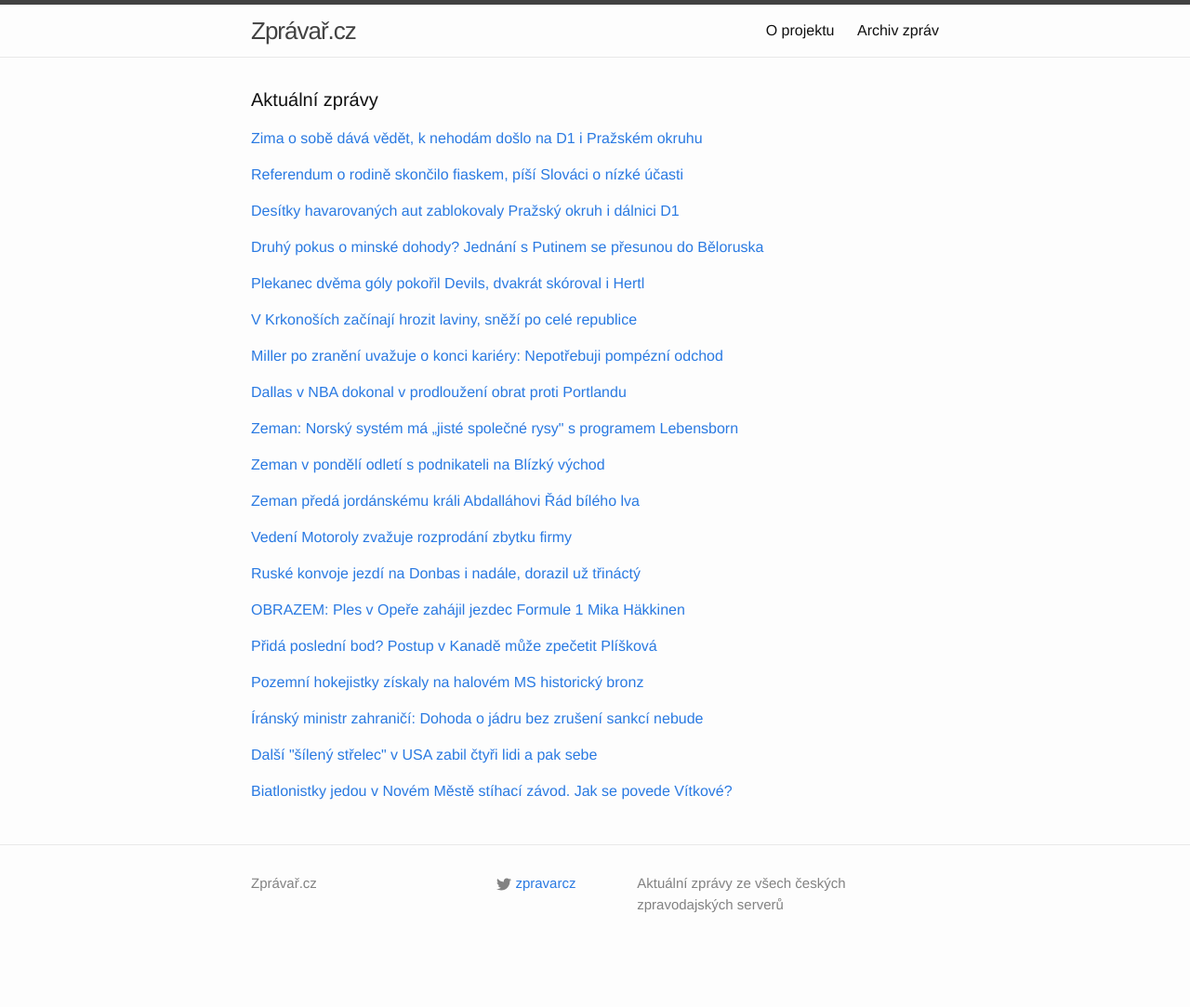
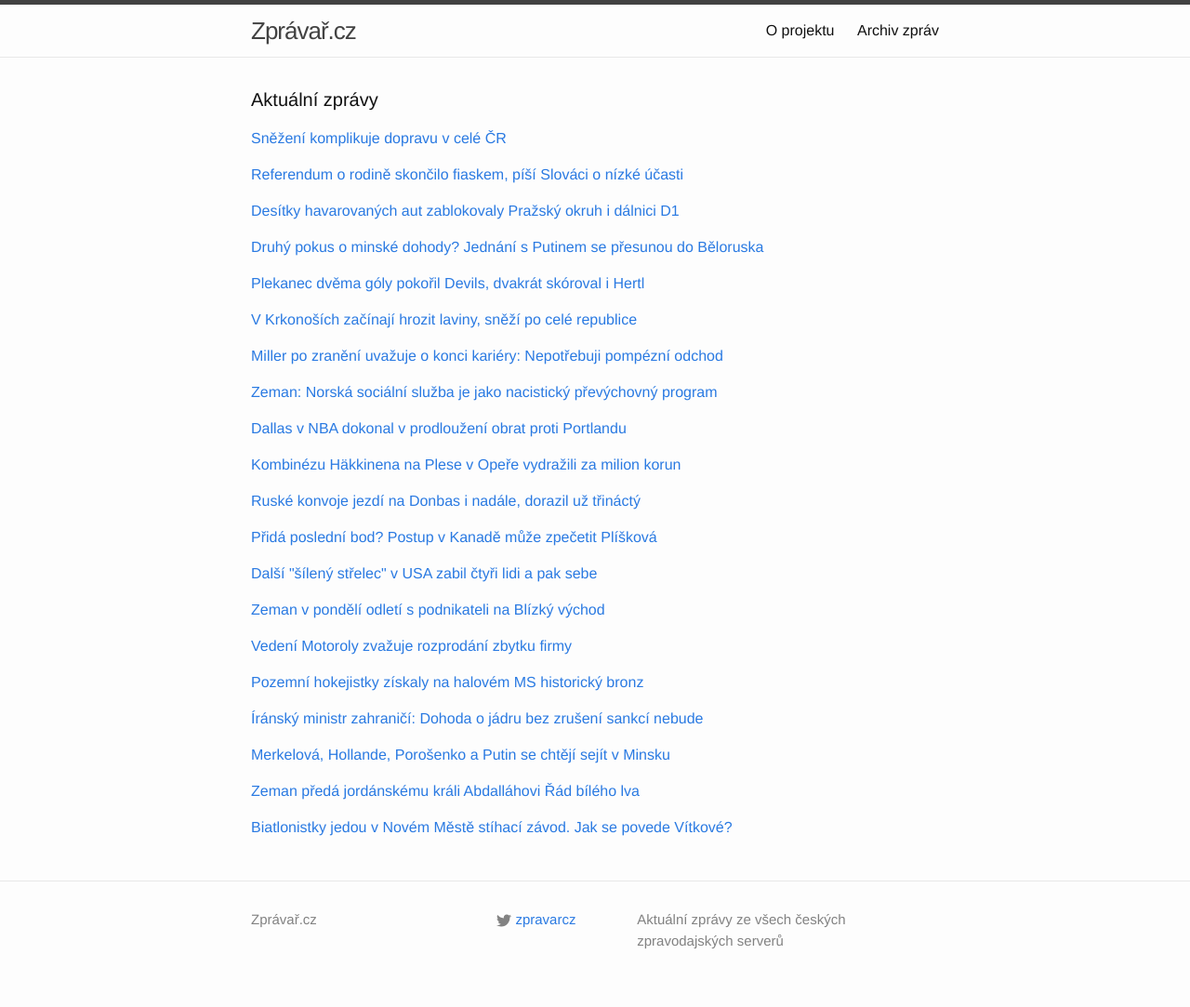
Before and after one commit to adliska/zpravar, a Jekyll site: the page built from index.html, in a window 1280 px wide. Shown: the whole page at 93% size. Built offline with Jekyll 4.4.1, drawn with Linux system fonts in a browser that asks for light colours; before the commit the page ends 1044 px from its top, so only the background shows below that.

Commit message:
zpravar news update

```diff
--- a/index.html
+++ b/index.html
@@ -5,9 +5,10 @@ layout: default
 <div class="home">
     <h1 class="page-heading">Aktuální zprávy</h1>
 
-<p><a href="javascript:;" onclick="toggle_visibility('zpravy0')">Zima o sobě dává vědět, k nehodám došlo na D1 i Pražském okruhu</a></p>
+<p><a href="javascript:;" onclick="toggle_visibility('zpravy0')">Sněžení komplikuje dopravu v celé ČR</a></p>
 <div id="zpravy0" style="display:none">
 <ul>
+<li><a href=http://www.ceskenoviny.cz/zpravy/zpravy/snezeni-komplikuje-dopravu-v-cele-cr/1178738>Sněžení komplikuje dopravu v celé ČR - www.ceskenoviny.cz</a></li>
 <li><a href=http://www.ceskatelevize.cz/ct24/domaci/300953-zima-o-sobe-dava-vedet-k-nehodam-doslo-na-d1-i-prazskem-okruhu/>Zima o sobě dává vědět, k nehodám došlo na D1 i Pražském okruhu - www.ceskatelevize.cz</a></li>
 <li><a href=http://www.ceskatelevize.cz/ct24/domaci/300953-zima-o-sobe-opet-dava-vedet-k-nehodam-doslo-na-d1-i-na-prazskem-okruhu/>Zima o sobě opět dává vědět, k nehodám došlo na D1 i na Pražském okruhu - www.ceskatelevize.cz</a></li>
 <li><a href=http://www.novinky.cz/domaci/361077-prazsky-okruh-zablokovala-hromadna-nehoda-dalsi-je-na-d1.html>Pražský okruh zablokovala hromadná nehoda, další je na D1 - www.novinky.cz</a></li>
@@ -65,7 +66,6 @@ layout: default
 <li><a href=http://www.ceskenoviny.cz/zpravy/zpravy/v-donbasu-dalsi-mrtvi-podle-nemeckeho-listu-je-uz-50-000-obeti/1178796>V Donbasu další mrtví, podle německého listu je už 50.000 obětí - www.ceskenoviny.cz</a></li>
 <li><a href=http://www.tyden.cz/rubriky/zahranici/rusko-a-okoli/sefka-diplomacie-eu-ukrajina-potrebuje-vetsi-financni-podporu_332752.html>Šéfka diplomacie EU: Ukrajina potřebuje větší finanční podporu - www.tyden.cz</a></li>
 <li><a href=http://zahranicni.ihned.cz/c1-63505980-nemecke-zpravodajske-sluzby-obeti-uz-je-50-tisic-donbas-hlasi-dalsi-mrtve>Německé zpravodajské služby: Obětí už je 50 tisíc. Donbas hlásí další mrtvé - zahranicni.ihned.cz</a></li>
-<li><a href=http://www.ceskatelevize.cz/ct24/svet/300960-nemecka-rozvedka-konflikt-v-donbasu-ma-50-tisic-obeti/>Německá rozvědka: Konflikt v Donbasu má 50 tisíc obětí - www.ceskatelevize.cz</a></li>
 </ul>
 </div><p><a href="javascript:;" onclick="toggle_visibility('zpravy4')">Plekanec dvěma góly pokořil Devils, dvakrát skóroval i Hertl</a></p>
 <div id="zpravy4" style="display:none">
@@ -94,62 +94,64 @@ layout: default
 <li><a href=http://sport.idnes.cz/lyzovani-miller-konec-06p-/lyzovani.aspx?c=A150208_111957_lyzovani_rou>Americký lyžař Miller po dalším zranění připustil konec kariéry - sport.idnes.cz</a></li>
 <li><a href=http://sport.aktualne.cz/zraneny-bode-miller-pripustil-konec-lyzarske-kariery/r~12050422af7d11e490f70025900fea04/>Zraněný Bode Miller připustil konec lyžařské kariéry - sport.aktualne.cz</a></li>
 </ul>
-</div><p><a href="javascript:;" onclick="toggle_visibility('zpravy7')">Dallas v NBA dokonal v prodloužení obrat proti Portlandu</a></p>
+</div><p><a href="javascript:;" onclick="toggle_visibility('zpravy7')">Zeman: Norská sociální služba je jako nacistický převýchovný program</a></p>
 <div id="zpravy7" style="display:none">
+<ul>
+<li><a href=http://zpravy.e15.cz/domaci/politika/zeman-norska-socialni-sluzba-je-jako-nacisticky-prevychovny-program-1160743>Zeman: Norská sociální služba je jako nacistický převýchovný program - zpravy.e15.cz</a></li>
+<li><a href=http://www.denik.cz/z_domova/zeman-norsky-system-ma-jiste-spolecne-rysy-s-programem-lebensborn-20150208.html>Zeman: Norský systém má „jisté společné rysy" s programem Lebensborn - www.denik.cz</a></li>
+<li><a href=http://domaci.ihned.cz/c1-63506560-zeman-prirovnal-norsky-pestounsky-system-k-nacistickemu-programu-lebensborn>Zeman přirovnal norský pěstounský systém k nacistickému programu Lebensborn - domaci.ihned.cz</a></li>
+<li><a href=http://www.ceskenoviny.cz/zpravy/zpravy/zeman-prirovnal-norsky-pestounsky-system-k-programu-lebensborn/1178828>Zeman přirovnal norský pěstounský systém k programu Lebensborn - www.ceskenoviny.cz</a></li>
+</ul>
+</div><p><a href="javascript:;" onclick="toggle_visibility('zpravy8')">Dallas v NBA dokonal v prodloužení obrat proti Portlandu</a></p>
+<div id="zpravy8" style="display:none">
 <ul>
 <li><a href=http://www.sportovninoviny.cz/zpravy/dallas-v-nba-dokonal-v-prodlouzeni-obrat-proti-portlandu/1178779>Dallas v NBA dokonal v prodloužení obrat proti Portlandu - www.sportovninoviny.cz</a></li>
 <li><a href=http://sport.idnes.cz/basketbakl-nba-0f9-/basket.aspx?c=A150208_102502_sport-basket_rou>Dallas dokonal v prodloužení vítězný obrat v duelu s Portlandem - sport.idnes.cz</a></li>
 <li><a href=http://sport.aktualne.cz/dallas-v-nba-dokonal-v-prodlouzeni-obrat-proti-portlandu/r~c760abc4af7211e49e4b0025900fea04/>Dallas v NBA dokonal v prodloužení obrat proti Portlandu - sport.aktualne.cz</a></li>
 <li><a href=http://www.denik.cz/ostatni_sport/neuveritelnou-stihaci-jizdu-dallasu-reziroval-nowitzki-golden-state-radilo-20150.html>Neuvěřitelnou stíhací jízdu Dallasu režíroval Nowitzki. Golden State řádilo - www.denik.cz</a></li>
 </ul>
-</div><p><a href="javascript:;" onclick="toggle_visibility('zpravy8')">Zeman: Norský systém má „jisté společné rysy" s programem Lebensborn</a></p>
-<div id="zpravy8" style="display:none">
+</div><p><a href="javascript:;" onclick="toggle_visibility('zpravy9')">Kombinézu Häkkinena na Plese v Opeře vydražili za milion korun</a></p>
+<div id="zpravy9" style="display:none">
 <ul>
-<li><a href=http://www.denik.cz/z_domova/zeman-norsky-system-ma-jiste-spolecne-rysy-s-programem-lebensborn-20150208.html>Zeman: Norský systém má „jisté společné rysy" s programem Lebensborn - www.denik.cz</a></li>
-<li><a href=http://domaci.ihned.cz/c1-63506560-zeman-prirovnal-norsky-pestounsky-system-k-nacistickemu-programu-lebensborn>Zeman přirovnal norský pěstounský systém k nacistickému programu Lebensborn - domaci.ihned.cz</a></li>
-<li><a href=http://www.ceskenoviny.cz/zpravy/zpravy/zeman-prirovnal-norsky-pestounsky-system-k-programu-lebensborn/1178828>Zeman přirovnal norský pěstounský systém k programu Lebensborn - www.ceskenoviny.cz</a></li>
+<li><a href=http://www.ceskenoviny.cz/zpravy/zpravy/kombinezu-hakkinena-na-plese-v-opere-vydrazili-za-milion-korun/1178448>Kombinézu Häkkinena na Plese v Opeře vydražili za milion korun - www.ceskenoviny.cz</a></li>
+<li><a href=http://www.tyden.cz/rubriky/relax/zabava/obrazem-ples-v-opere-zahajil-jezdec-formule-1-mika-hakkinen_332743.html>OBRAZEM: Ples v Opeře zahájil jezdec Formule 1 Mika Häkkinen - www.tyden.cz</a></li>
+<li><a href=http://www.denik.cz/z_domova/kombinezu-hakkinena-na-plese-v-opere-vydrazili-za-milion-korun-20150208.html>Kombinézu Miky Häkkinena na Plese v Opeře vydražili za milion korun - www.denik.cz</a></li>
+<li><a href=http://revue.idnes.cz/ples-v-opere-2015-prekvapila-hana-kynychova-i-pavlina-nemcova-poe-/lidicky.aspx?c=A150208_012831_lidicky_nh>Ples v Opeře: Kynychová přišla v body, Němcová vyvedla syna - revue.idnes.cz</a></li>
 </ul>
-</div><p><a href="javascript:;" onclick="toggle_visibility('zpravy9')">Zeman v pondělí odletí s podnikateli na Blízký východ</a></p>
-<div id="zpravy9" style="display:none">
+</div><p><a href="javascript:;" onclick="toggle_visibility('zpravy10')">Ruské konvoje jezdí na Donbas i nadále, dorazil už třináctý</a></p>
+<div id="zpravy10" style="display:none">
+<ul>
+<li><a href=http://zpravy.e15.cz/zahranicni/udalosti/ruske-konvoje-jezdi-na-donbas-i-nadale-dorazil-uz-trinacty-1160701>Ruské konvoje jezdí na Donbas i nadále, dorazil už třináctý - zpravy.e15.cz</a></li>
+<li><a href=http://www.lidovky.cz/do-donecku-a-luhanska-dorazil-konvoj-s-pomoci-celni-kontrolou-prosel-1jg-/zpravy-svet.aspx?c=A150208_091040_ln_zahranici_ele>Do Doněcku a Luhanska dorazil konvoj s pomocí, „celní kontrolou prošel“  - www.lidovky.cz</a></li>
+<li><a href=http://www.ceskenoviny.cz/zpravy/zpravy/do-oblasti-donbasu-dorazil-z-ruska-13-konvoj-s-pomoci/1178754>Do oblasti Donbasu dorazil z Ruska 13 konvoj s pomocí - www.ceskenoviny.cz</a></li>
+</ul>
+</div><p><a href="javascript:;" onclick="toggle_visibility('zpravy11')">Přidá poslední bod? Postup v Kanadě může zpečetit Plíšková</a></p>
+<div id="zpravy11" style="display:none">
+<ul>
+<li><a href=http://www.tyden.cz/rubriky/sport/tenis/prida-posledni-bod-postup-v-kanade-muze-zpecetit-pliskova_332762.html>Přidá poslední bod? Postup v Kanadě může zpečetit Plíšková - www.tyden.cz</a></li>
+<li><a href=http://www.sportovninoviny.cz/zpravy/postup-tenistek-v-kanade-muze-zpecetit-pliskova/1178730>Postup tenistek v Kanadě může zpečetit Plíšková - www.sportovninoviny.cz</a></li>
+<li><a href=http://sport.idnes.cz/tenis-fed-cup-cesko-kanada-kapitan-petr-pala-fkx-/tenis.aspx?c=A150208_000211_tenis_tny>Kapitán Pála: Jsem na holky moc hrdý. Na první Fed Cup hrály skvěle - sport.idnes.cz</a></li>
+</ul>
+</div><p><a href="javascript:;" onclick="toggle_visibility('zpravy12')">Další "šílený střelec" v USA zabil čtyři lidi a pak sebe</a></p>
+<div id="zpravy12" style="display:none">
+<ul>
+<li><a href=http://zpravy.aktualne.cz/zahranici/dalsi-sileny-strelec-v-usa-zabil-ctyri-lidi-a-pak-sebe/r~e148aa50af6311e4a10c0025900fea04/>Další "šílený střelec" v USA zabil čtyři lidi a pak sebe - zpravy.aktualne.cz</a></li>
+<li><a href=http://www.ceskenoviny.cz/zpravy/zpravy/pri-strelbe-v-usa-zemrelo-pet-lidi-vcetne-strelce/1178737>Při střelbě v USA zemřelo pět lidí, včetně střelce - www.ceskenoviny.cz</a></li>
+<li><a href=http://www.novinky.cz/zahranicni/361069-pri-strelbe-v-usa-zemrelo-pet-lidi-vcetne-utocnika.html>Při střelbě v USA zemřelo pět lidí včetně útočníka - www.novinky.cz</a></li>
+</ul>
+</div><p><a href="javascript:;" onclick="toggle_visibility('zpravy13')">Zeman v pondělí odletí s podnikateli na Blízký východ</a></p>
+<div id="zpravy13" style="display:none">
 <ul>
 <li><a href=http://www.ceskenoviny.cz/zpravy/zpravy/zeman-v-pondeli-odleti-s-podnikateli-na-blizky-vychod/1178818>Zeman v pondělí odletí s podnikateli na Blízký východ - www.ceskenoviny.cz</a></li>
 <li><a href=http://www.tyden.cz/rubriky/domaci/politika/zeman-navstivi-blizky-vychod-krali-jordanska-udeli-rad-bileho-lva_332759.html>Zeman navštíví Blízký východ. Králi Jordánska udělí Řád bílého lva - www.tyden.cz</a></li>
 <li><a href=http://www.denik.cz/z_domova/zeman-v-pondeli-odleti-i-s-podnikateli-na-blizky-vychod-20150208.html>Miloš Zeman v pondělí odletí i s podnikateli na Blízký východ - www.denik.cz</a></li>
 </ul>
-</div><p><a href="javascript:;" onclick="toggle_visibility('zpravy10')">Zeman předá jordánskému králi Abdalláhovi Řád bílého lva</a></p>
-<div id="zpravy10" style="display:none">
-<ul>
-<li><a href=http://zpravy.aktualne.cz/domaci/zeman-preda-jordanskemu-krali-abdallahovi-rad-bileho-lva/r~782a16b8af8511e4ab15002590604f2e/>Zeman předá jordánskému králi Abdalláhovi Řád bílého lva - zpravy.aktualne.cz</a></li>
-<li><a href=http://www.ceskenoviny.cz/zpravy/zpravy/zeman-preda-jordanskemu-krali-abdallahovi-rad-bileho-lva/1178812>Zeman předá jordánskému králi Abdalláhovi Řád bílého lva - www.ceskenoviny.cz</a></li>
-<li><a href=http://www.novinky.cz/domaci/361083-zeman-preda-jordanskemu-krali-abdallahovi-rad-bileho-lva.html>Zeman předá jordánskému králi Abdalláhovi Řád bílého lva - www.novinky.cz</a></li>
-</ul>
-</div><p><a href="javascript:;" onclick="toggle_visibility('zpravy11')">Vedení Motoroly zvažuje rozprodání zbytku firmy</a></p>
-<div id="zpravy11" style="display:none">
+</div><p><a href="javascript:;" onclick="toggle_visibility('zpravy14')">Vedení Motoroly zvažuje rozprodání zbytku firmy</a></p>
+<div id="zpravy14" style="display:none">
 <ul>
 <li><a href=http://e-svet.e15.cz/it-byznys/vedeni-motoroly-zvazuje-rozprodani-zbytku-firmy-1160707>Vedení Motoroly zvažuje rozprodání zbytku firmy - e-svet.e15.cz</a></li>
 <li><a href=http://e-svet.e15.cz/it-byznys/vedeni-motoroly-zvazuje-rozprodani-zbytku-firmy-2-1160707>Vedení Motoroly zvažuje rozprodání zbytku firmy - e-svet.e15.cz</a></li>
 <li><a href=http://e-svet.e15.cz/it-byznys/vedeni-motoroly-zvazuje-rozprodani-zbytku-firmy-1160703>Vedení Motoroly zvažuje rozprodání zbytku firmy - e-svet.e15.cz</a></li>
-</ul>
-</div><p><a href="javascript:;" onclick="toggle_visibility('zpravy12')">Ruské konvoje jezdí na Donbas i nadále, dorazil už třináctý</a></p>
-<div id="zpravy12" style="display:none">
-<ul>
-<li><a href=http://zpravy.e15.cz/zahranicni/udalosti/ruske-konvoje-jezdi-na-donbas-i-nadale-dorazil-uz-trinacty-1160701>Ruské konvoje jezdí na Donbas i nadále, dorazil už třináctý - zpravy.e15.cz</a></li>
-<li><a href=http://www.lidovky.cz/do-donecku-a-luhanska-dorazil-konvoj-s-pomoci-celni-kontrolou-prosel-1jg-/zpravy-svet.aspx?c=A150208_091040_ln_zahranici_ele>Do Doněcku a Luhanska dorazil konvoj s pomocí, „celní kontrolou prošel“  - www.lidovky.cz</a></li>
-<li><a href=http://www.ceskenoviny.cz/zpravy/zpravy/do-oblasti-donbasu-dorazil-z-ruska-13-konvoj-s-pomoci/1178754>Do oblasti Donbasu dorazil z Ruska 13 konvoj s pomocí - www.ceskenoviny.cz</a></li>
-</ul>
-</div><p><a href="javascript:;" onclick="toggle_visibility('zpravy13')">OBRAZEM: Ples v Opeře zahájil jezdec Formule 1 Mika Häkkinen</a></p>
-<div id="zpravy13" style="display:none">
-<ul>
-<li><a href=http://www.tyden.cz/rubriky/relax/zabava/obrazem-ples-v-opere-zahajil-jezdec-formule-1-mika-hakkinen_332743.html>OBRAZEM: Ples v Opeře zahájil jezdec Formule 1 Mika Häkkinen - www.tyden.cz</a></li>
-<li><a href=http://www.denik.cz/z_domova/kombinezu-hakkinena-na-plese-v-opere-vydrazili-za-milion-korun-20150208.html>Kombinézu Miky Häkkinena na Plese v Opeře vydražili za milion korun - www.denik.cz</a></li>
-<li><a href=http://revue.idnes.cz/ples-v-opere-2015-prekvapila-hana-kynychova-i-pavlina-nemcova-poe-/lidicky.aspx?c=A150208_012831_lidicky_nh>Ples v Opeře: Kynychová přišla v body, Němcová vyvedla syna - revue.idnes.cz</a></li>
-</ul>
-</div><p><a href="javascript:;" onclick="toggle_visibility('zpravy14')">Přidá poslední bod? Postup v Kanadě může zpečetit Plíšková</a></p>
-<div id="zpravy14" style="display:none">
-<ul>
-<li><a href=http://www.tyden.cz/rubriky/sport/tenis/prida-posledni-bod-postup-v-kanade-muze-zpecetit-pliskova_332762.html>Přidá poslední bod? Postup v Kanadě může zpečetit Plíšková - www.tyden.cz</a></li>
-<li><a href=http://www.sportovninoviny.cz/zpravy/postup-tenistek-v-kanade-muze-zpecetit-pliskova/1178730>Postup tenistek v Kanadě může zpečetit Plíšková - www.sportovninoviny.cz</a></li>
-<li><a href=http://sport.idnes.cz/tenis-fed-cup-cesko-kanada-kapitan-petr-pala-fkx-/tenis.aspx?c=A150208_000211_tenis_tny>Kapitán Pála: Jsem na holky moc hrdý. Na první Fed Cup hrály skvěle - sport.idnes.cz</a></li>
 </ul>
 </div><p><a href="javascript:;" onclick="toggle_visibility('zpravy15')">Pozemní hokejistky získaly na halovém MS historický bronz</a></p>
 <div id="zpravy15" style="display:none">
@@ -165,15 +167,22 @@ layout: default
 <li><a href=http://zpravy.aktualne.cz/zahranici/spor-o-jaderny-program-vyresi-jen-zruseni-sankci-tvrdi-iran/r~aee9bfc4af7f11e4bdad0025900fea04/>Spor o jaderný program vyřeší jen zrušení sankcí, tvrdí Írán - zpravy.aktualne.cz</a></li>
 <li><a href=http://www.ceskenoviny.cz/zpravy/zpravy/iran-zada-zruseni-sankci-pro-vyreseni-sporu-o-jaderny-program/1178806>Írán žádá zrušení sankcí pro vyřešení sporu o jaderný program - www.ceskenoviny.cz</a></li>
 </ul>
-</div><p><a href="javascript:;" onclick="toggle_visibility('zpravy17')">Další "šílený střelec" v USA zabil čtyři lidi a pak sebe</a></p>
+</div><p><a href="javascript:;" onclick="toggle_visibility('zpravy17')">Merkelová, Hollande, Porošenko a Putin se chtějí sejít v Minsku</a></p>
 <div id="zpravy17" style="display:none">
 <ul>
-<li><a href=http://zpravy.aktualne.cz/zahranici/dalsi-sileny-strelec-v-usa-zabil-ctyri-lidi-a-pak-sebe/r~e148aa50af6311e4a10c0025900fea04/>Další "šílený střelec" v USA zabil čtyři lidi a pak sebe - zpravy.aktualne.cz</a></li>
-<li><a href=http://www.ceskenoviny.cz/zpravy/zpravy/pri-strelbe-v-usa-zemrelo-pet-lidi-vcetne-strelce/1178737>Při střelbě v USA zemřelo pět lidí, včetně střelce - www.ceskenoviny.cz</a></li>
-<li><a href=http://www.novinky.cz/zahranicni/361069-pri-strelbe-v-usa-zemrelo-pet-lidi-vcetne-utocnika.html>Při střelbě v USA zemřelo pět lidí včetně útočníka - www.novinky.cz</a></li>
+<li><a href=http://www.novinky.cz/zahranicni/361087-merkelova-hollande-porosenko-a-putin-se-chteji-sejit-v-minsku.html>Merkelová, Hollande, Porošenko a Putin se chtějí sejít v Minsku - www.novinky.cz</a></li>
+<li><a href=http://zahranicni.ihned.cz/c1-63506760-merkelova-hollande-porosenko-putin-budou-jednat-o-ukrajine-v-minsku>Merkelová, Hollande, Porošenko a Putin budou jednat o Ukrajině  v Minsku - zahranicni.ihned.cz</a></li>
+<li><a href=http://www.ceskenoviny.cz/zpravy/zpravy/merkelova-hollande-porosenko-putin-se-chteji-sejit-v-minsku/1178825>Merkelová, Hollande, Porošenko, Putin se chtějí sejít v Minsku - www.ceskenoviny.cz</a></li>
 </ul>
-</div><p><a href="javascript:;" onclick="toggle_visibility('zpravy18')">Biatlonistky jedou v Novém Městě stíhací závod. Jak se povede Vítkové?</a></p>
+</div><p><a href="javascript:;" onclick="toggle_visibility('zpravy18')">Zeman předá jordánskému králi Abdalláhovi Řád bílého lva</a></p>
 <div id="zpravy18" style="display:none">
+<ul>
+<li><a href=http://zpravy.aktualne.cz/domaci/zeman-preda-jordanskemu-krali-abdallahovi-rad-bileho-lva/r~782a16b8af8511e4ab15002590604f2e/>Zeman předá jordánskému králi Abdalláhovi Řád bílého lva - zpravy.aktualne.cz</a></li>
+<li><a href=http://www.ceskenoviny.cz/zpravy/zpravy/zeman-preda-jordanskemu-krali-abdallahovi-rad-bileho-lva/1178812>Zeman předá jordánskému králi Abdalláhovi Řád bílého lva - www.ceskenoviny.cz</a></li>
+<li><a href=http://www.novinky.cz/domaci/361083-zeman-preda-jordanskemu-krali-abdallahovi-rad-bileho-lva.html>Zeman předá jordánskému králi Abdalláhovi Řád bílého lva - www.novinky.cz</a></li>
+</ul>
+</div><p><a href="javascript:;" onclick="toggle_visibility('zpravy19')">Biatlonistky jedou v Novém Městě stíhací závod. Jak se povede Vítkové?</a></p>
+<div id="zpravy19" style="display:none">
 <ul>
 <li><a href=http://sport.idnes.cz/biatlon-svetovy-pohar-nove-mesto-stihacka-zen-f47-/biatlon.aspx?c=A150208_112721_biatlon_rou>Biatlonistky jedou v Novém Městě stíhací závod. Jak se povede Vítkové? - sport.idnes.cz</a></li>
 <li><a href=http://www.rozhlas.cz/_zprava/vitkova-zautoci-na-druhy-medailovy-hattrick-stihacku-rozhodne-strelba-tvrdi--1453081>Vítková zaútočí na druhý medailový hattrick. Stíhačku rozhodne střelba, tvrdí - www.rozhlas.cz</a></li>
```
